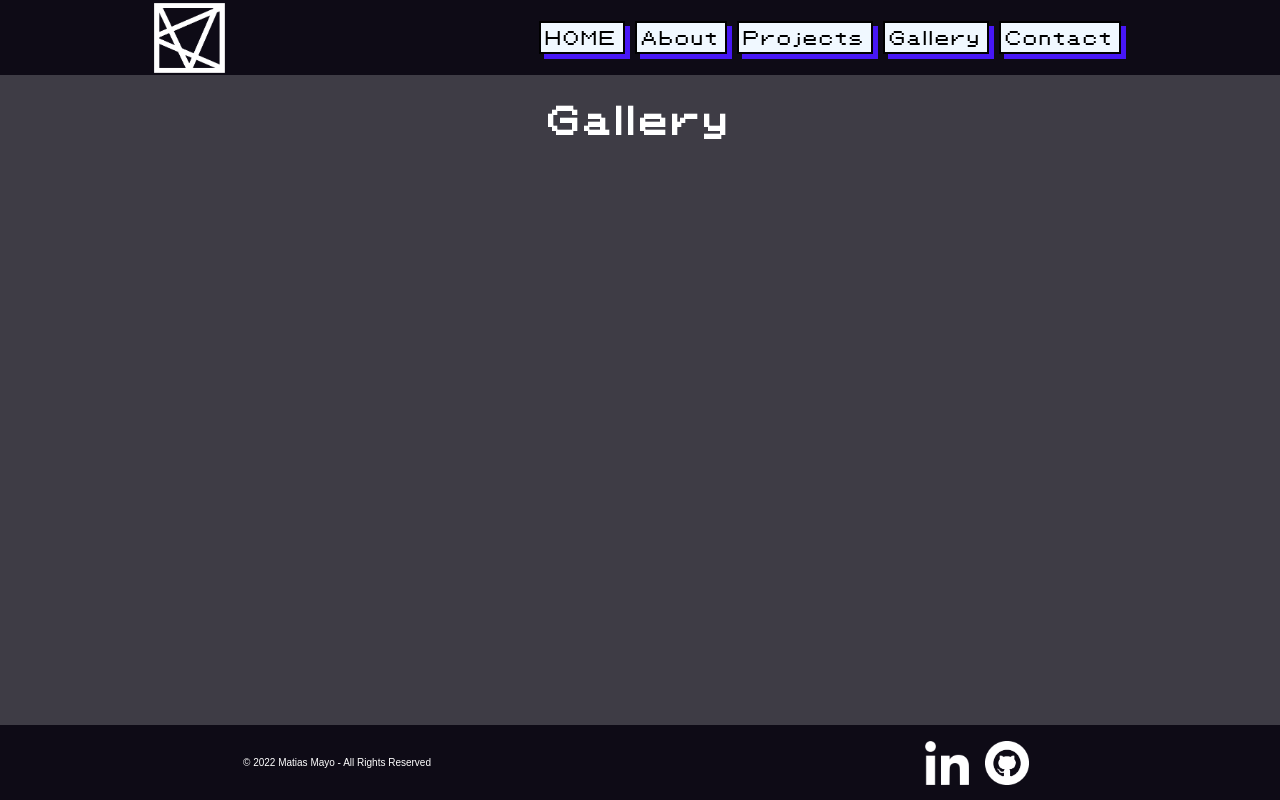
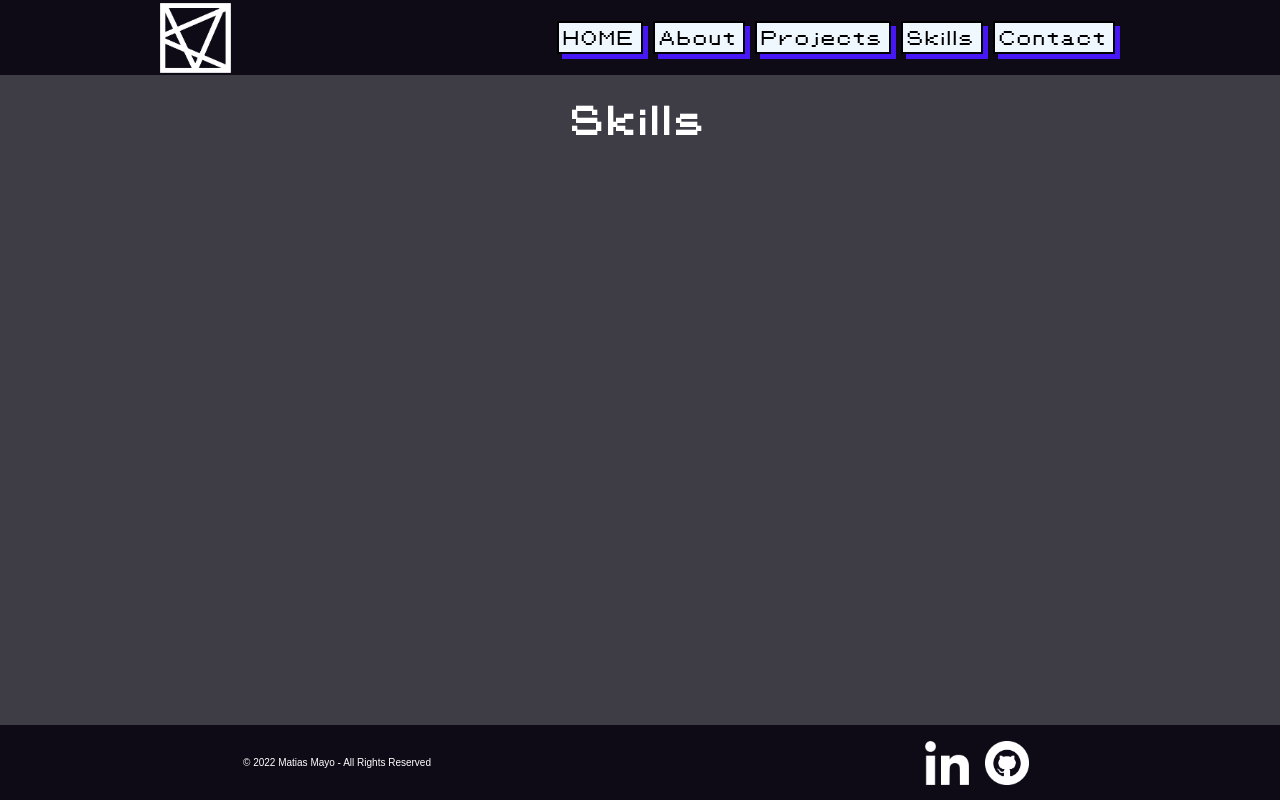
Before and after one commit to mayomatias/portfolio, a plain HTML site: page pages/skills.html in a window 1280 px wide. Drawn offline with Linux system fonts and the light colour scheme.

Commit message:
ico y pagina skills

```diff
--- a/css/style.css
+++ b/css/style.css
@@ -269,6 +269,12 @@ footer div img {
 }
 /*#endregion footer*/
 
+/*-------------------------------------------SKILLS--------------------------------------------*/
+/*#region skills*/
+
+
+/*#endregion skills*/
+
 /*-----------------------------------------MEDIA QUERY-----------------------------------------*/
 /*#region @media(max-width: 768px)*/
 @media (max-width: 768px) {
--- a/pages/gallery.html
+++ b/pages/skills.html
@@ -5,7 +5,8 @@
     <meta http-equiv="X-UA-Compatible" content="IE=edge">
     <meta name="viewport" content="width=device-width, initial-scale=1.0">
     <link rel="stylesheet" href="../css/style.css">
-    <title>Matias Mayo | Gallery</title>
+    <link rel="icon" href="./assets/image/webLogoWithe.png">
+    <title>Matias Mayo | Skills</title>
 </head>
 <body>
     <header>
@@ -16,14 +17,14 @@
                 <li class="nav-item"><a href="../index.html">HOME</a></li>
                 <li class="nav-item"><a href="./about.html">About</a></li>
                 <li class="nav-item"><a href="./projects.html">Projects</a></li>
-                <li class="nav-item"><a href="./gallery.html">Gallery</a></li>
+                <li class="nav-item"><a href="./skills.html">Skills</a></li>
                 <li class="nav-item"><a href="./contact.html">Contact</a></li>
             </ul>
         </nav>
     </header>
     <main>
         <section id="">
-            <h2>Gallery</h2>
+            <h2>Skills</h2>
         </section>
     </main>
     <footer>
```
Also changed, not shown: index.html (+2 -1 lines), pages/about.html (+2 -1 lines), pages/contact.html (+2 -1 lines), pages/projects.html (+2 -1 lines).
